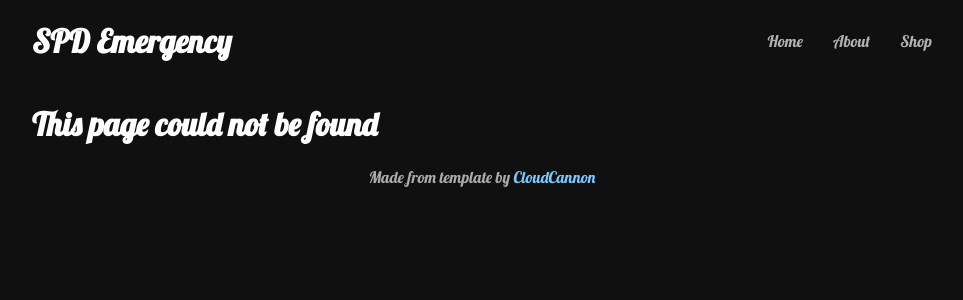
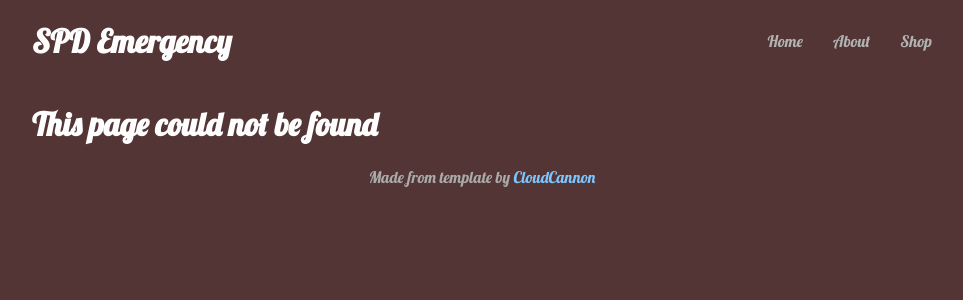
Before and after one commit to spdemergency/spdemergency.github.io, a Jekyll site: the page built from 404.html, in a window 1280 px wide. Shown: the top 300 px of the page, without its empty margins (158-1121 px from the left). Built offline with Jekyll 4.4.1, drawn with Linux system fonts in a browser that asks for light colours.

Commit message:
Update variables.scss

```diff
--- a/_sass/variables.scss
+++ b/_sass/variables.scss
@@ -4,7 +4,7 @@ $mid-point: "(min-width: 750px)";
 $desktop: "(min-width: 900px)";
 
 // Colors
-$background: #101010;
+$background: #533535;
 $color: #fefefe;
 $link-color: #7bc6ff;
 $offset: 30px;
```
